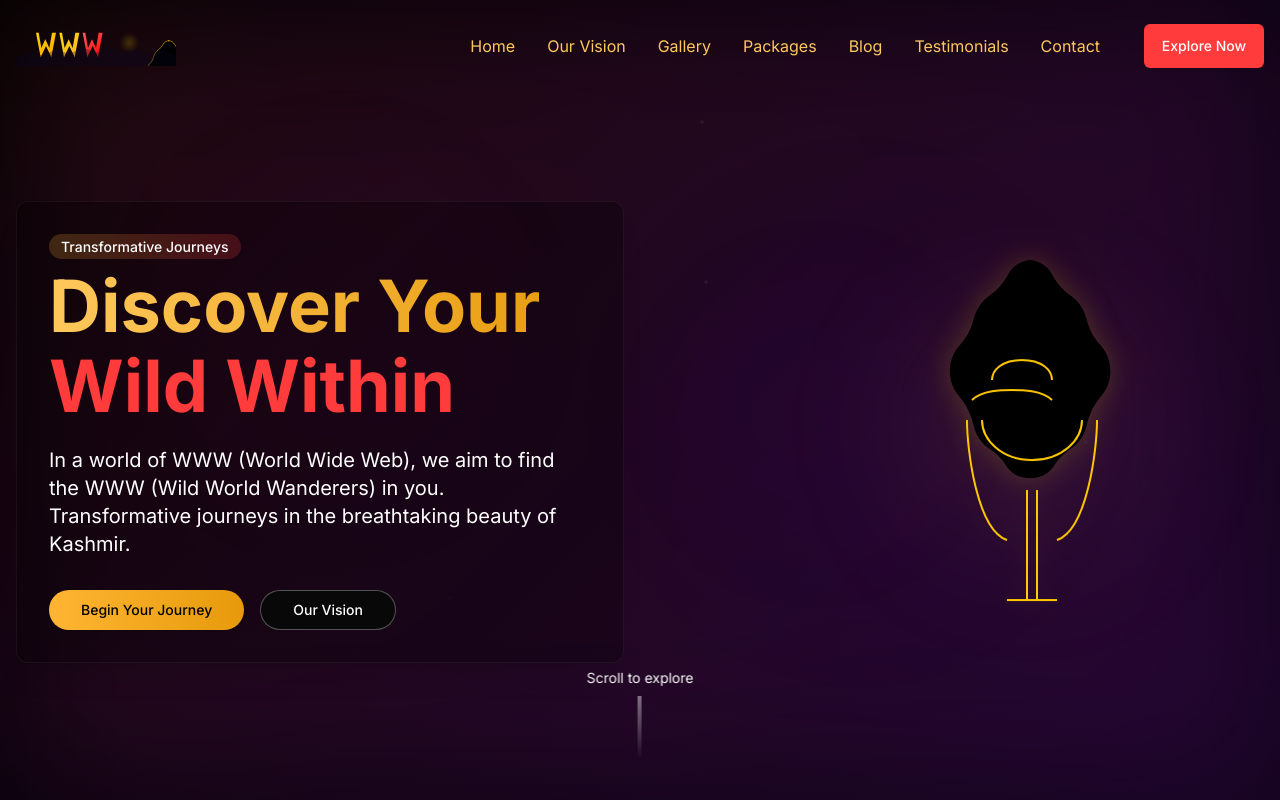
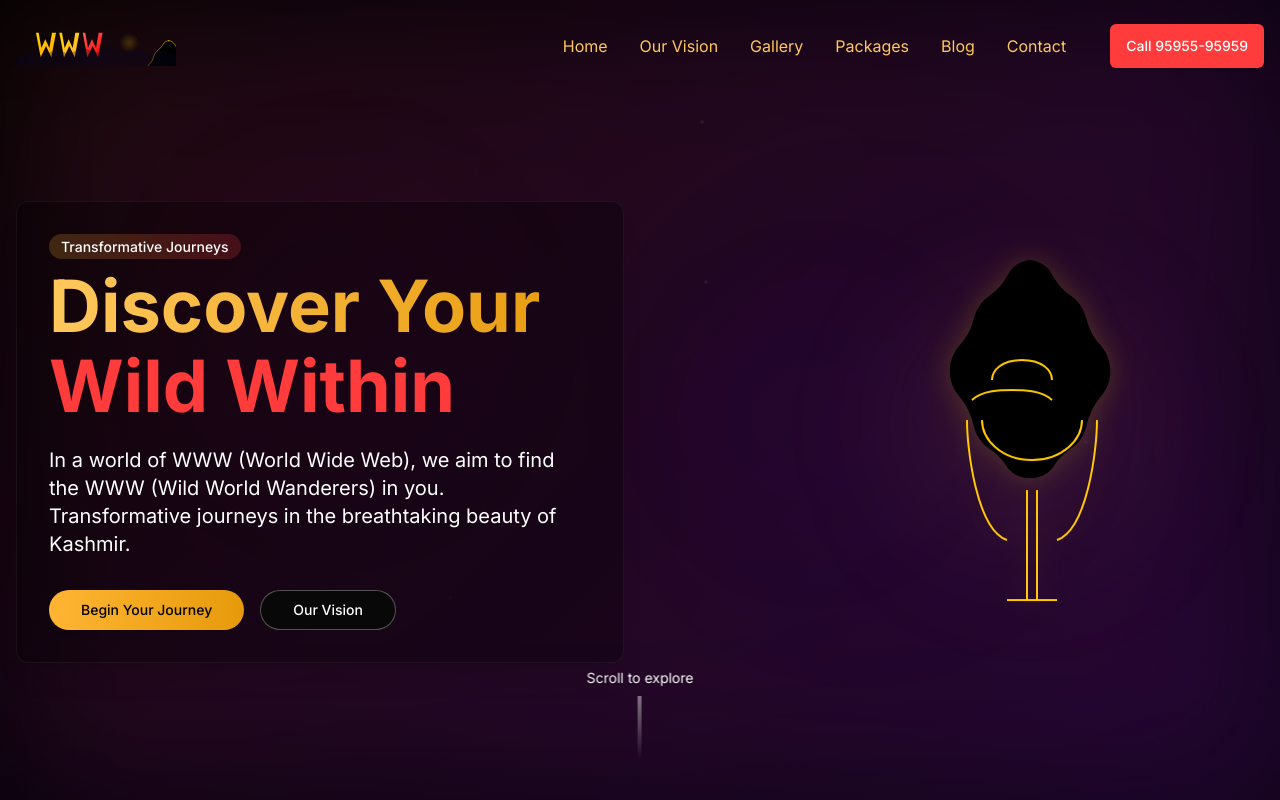
Before and after one commit to mohitverma119/spiritual-meditation-new-19-03-2025, a Next.js app: page / in a window 1280 px wide. Shown: the top 800 px of the page. Built offline with nearby package versions, Linux system fonts and the light colour scheme.

Commit message:
fixed some issues

```diff
--- a/src/app/blog/[slug]/page.tsx
+++ b/src/app/blog/[slug]/page.tsx
@@ -105,15 +105,19 @@ export default function BlogPostPage() {
   }
 
   return (
-    <div className="min-h-screen flex flex-col bg-black-700">
+    <div className="min-h-screen flex flex-col bg-black-950">
       <Header />
 
       <main className="flex-grow w-full mt-16 pt-8">
         {/* Article container with proper padding for header */}
-        <article className="w-full bg-black">
+        <article className="w-full py-16 md:py-20 relative bg-black-700 overflow-hidden bg-meditation cosmic-bg">
           {/* Background gradients - simplified */}
+
           <div className="absolute inset-0 z-0 pointer-events-none">
-            <div className="absolute top-1/3 left-1/4 w-64 h-64 rounded-full bg-red-500/5 blur-3xl" />
+          <div className="absolute top-0 left-0 w-full h-64 bg-gradient-to-b from-black-950 to-transparent" />
+            <div className="absolute bottom-0 left-0 w-full h-64 bg-gradient-to-t from-black-950 to-transparent" />
+            <div className="absolute top-1/3 left-1/4 w-64 h-64 rounded-full bg-red-500/5 blur-3xl animate-pulse-slow" />
+
           </div>
 
           <div className="container mx-auto px-4 sm:px-6 max-w-4xl">
--- a/src/components/layout/Header.tsx
+++ b/src/components/layout/Header.tsx
@@ -8,12 +8,11 @@ import PWAInstallButton from "@/components/ui/pwa-install-button";
 import Image from "next/image";
 
 const navItems = [
-  { name: "Home", href: "#home" },
+  { name: "Home", href: "/" },
   { name: "Our Vision", href: "#overview" },
-  { name: "Gallery", href: "#gallery" },
-  { name: "Packages", href: "#packages" },
-  { name: "Blog", href: "#blog" },
-  { name: "Testimonials", href: "#testimonials" },
+  { name: "Gallery", href: "/gallery" },
+  { name: "Packages", href: "/packages" },
+  { name: "Blog", href: "/blog" },
   { name: "Contact", href: "#contact" },
 ];
 
@@ -123,7 +122,7 @@ export default function Header() {
           <Button
             className="bg-red-500 hover:bg-red-600 text-white ml-2 md:ml-4 min-h-[44px] min-w-[120px]"
           >
-            Explore Now
+            Call 95955-95959
           </Button>
         </nav>
 
@@ -166,7 +165,7 @@ export default function Header() {
               onClick={handleNavClick}
               className="bg-red-500 hover:bg-red-600 text-white mt-4 w-full py-6 text-lg"
             >
-              Explore Now
+              Call 95955-95959
             </Button>
           </div>
         </div>
```
